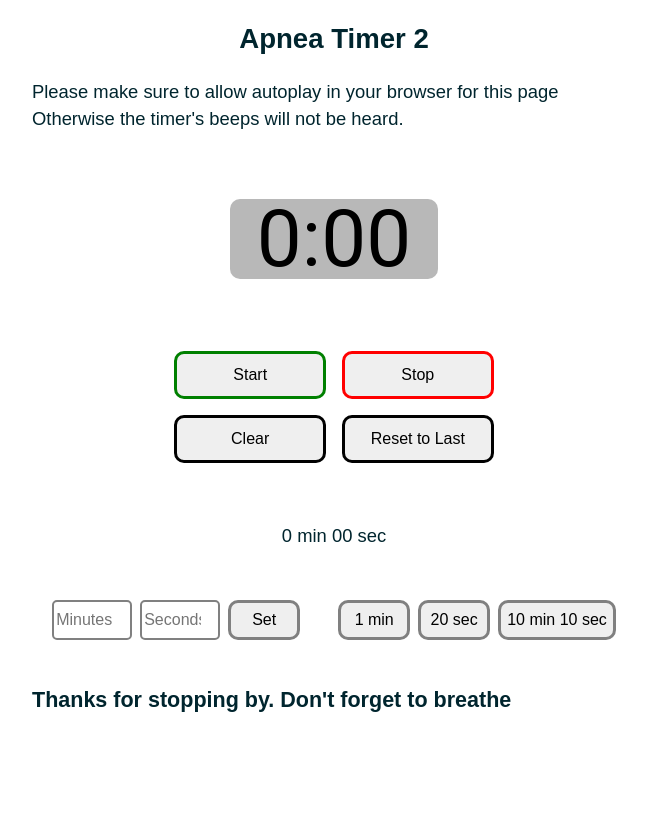
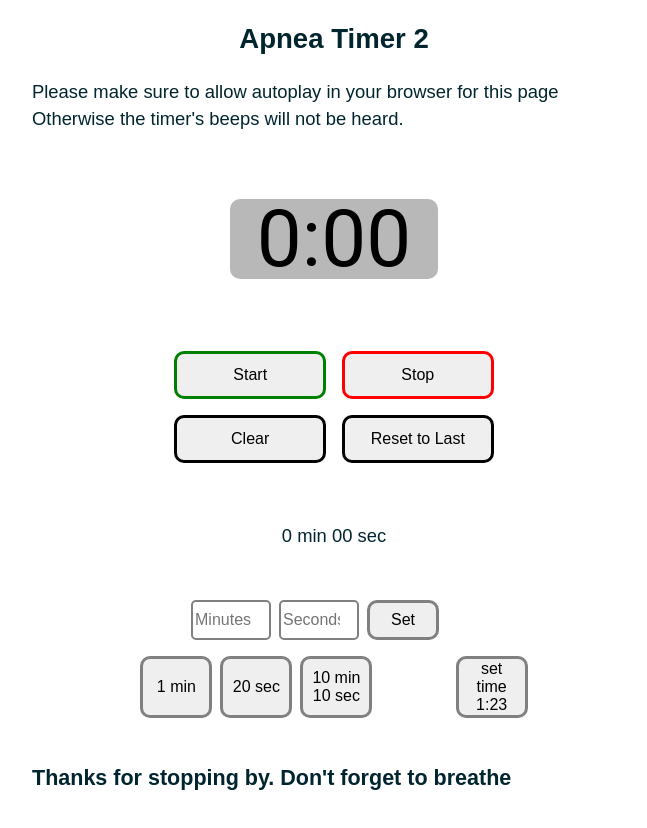
Before and after one commit to ccchrissss/apnea-timer-2, a React (Vite) app: page / in a window 1280 px wide. Shown: the top 828 px of the page, without its empty margins (306-953 px from the left). Before the commit the page ends 800 px from the top, so only its background shows below. Built offline with nearby package versions, Linux system fonts and the light colour scheme.

Commit message:
feat: lift state up for minutes and seconds to Timer component. Create handler to update clock to 1 23 when button is clicked.

```diff
--- a/src/components/Clock.jsx
+++ b/src/components/Clock.jsx
@@ -3,11 +3,11 @@
 import { StyledClock } from './styles/Clock.styled'
 
 
-const CountdownTimer = () => {
+const CountdownTimer = ({ minutes, seconds }) => {
 
   return (
     <>
-      <p id="countdown">0:00</p>
+      <p id="countdown">{minutes}:{seconds}</p>
       <div class="break"></div>
     </>
   )
@@ -26,11 +26,11 @@ const TimerButtons = () => {
   )
 }
 
-const Clock = () => {
+const Clock = ({ minutes, seconds }) => {
 
   return (
     <StyledClock>
-      <CountdownTimer />
+      <CountdownTimer minutes={minutes} seconds={seconds} />
       <TimerButtons />
     </StyledClock>
   )
--- a/src/components/InputsAndPresets.jsx
+++ b/src/components/InputsAndPresets.jsx
@@ -6,6 +6,7 @@ const Inputs = ({ minutes, seconds }) => {
   return (
     <>
       <p>{minutes} min {seconds} sec</p>
+
       <div class="break"></div>
       <div class="inputs">
         <input id="minutes-input" type="number" placeholder="Minutes" />
@@ -19,7 +20,7 @@ const Inputs = ({ minutes, seconds }) => {
   )
 }
 
-const PresetTimes = ({ onSetPreset100, onSetPreset020, onSetPreset1010 }) => {
+const PresetTimes = ({ onSetPreset100, onSetPreset020, onSetPreset1010, onSetTime123 }) => {
 
   // const [minutes, setMinutes] = useState(0)
   // const [seconds, setSeconds] = useState((0).toLocaleString('en-US', {minimumIntegerDigits: 2, useGrouping: false}))
@@ -50,11 +51,15 @@ const PresetTimes = ({ onSetPreset100, onSetPreset020, onSetPreset1010 }) => {
             <button id="set-10-min-10-sec" onClick={onSetPreset1010}>10 min 10 sec</button>
             {/* <button id="set-10-min-10-sec" onClick={() => handleClick(10, 10)}>10 min 10 sec</button> */}
         </div>
+        <div class="break"></div>
+        <div>
+          <button onClick={onSetTime123}>set time 1:23</button>
+        </div>
     </div>
   )
 }
 
-const InputsAndPresets = () => {
+const InputsAndPresets = ({ handleOnSetTime123 }) => {
 
   const [presetSeconds, setPresetSeconds] = useState(0)
   const [presetMinutes, setPresetMinutes] = useState(0)
@@ -92,6 +97,7 @@ const InputsAndPresets = () => {
         onSetPreset100={handleOnSetPreset100}
         onSetPreset020={handleOnSetPreset020}
         onSetPreset1010={handleOnSetPreset1010}
+        onSetTime123={handleOnSetTime123}
       />
     </StyledInputsAndPresets>
   )
--- a/src/components/Timer.jsx
+++ b/src/components/Timer.jsx
@@ -5,13 +5,17 @@ import { useState } from 'react'
 function Timer() {
 
   const [minutes, setMinutes] = useState(0)
-  const [seconds, setSeconds] = useState(0)
+  const [seconds, setSeconds] = useState((0).toLocaleString('en-US', {minimumIntegerDigits: 2, useGrouping: false}))
 
 
   return (
     <>
-      <Clock />
-      <InputsAndPresets />
+      <Clock minutes={minutes} seconds={seconds} />
+      <InputsAndPresets handleOnSetTime123={ () => {
+          setMinutes(1)
+          setSeconds((23).toLocaleString('en-US', {minimumIntegerDigits: 2, useGrouping: false}))
+        }
+      }/>
     </>
 
   )
```
